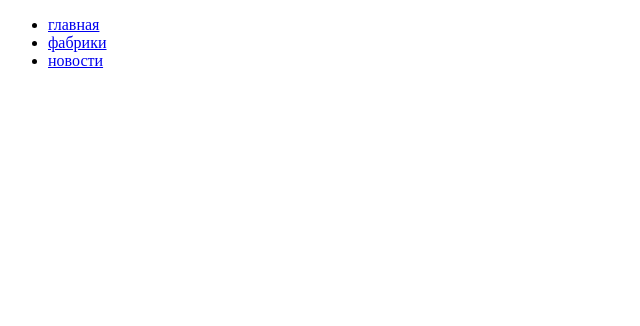
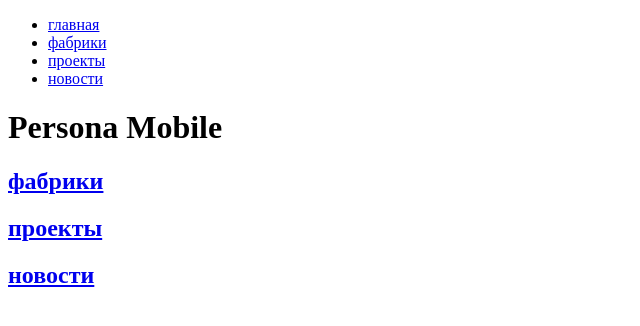
Before and after one commit to pocketguy/personamobile, a Nuxt app in the folder web/: page / in a window 1280 px wide. Shown: the top 326 px of the page, without its empty margins (0-640 px from the left). Built offline with nearby package versions, Linux system fonts and the light colour scheme.

Commit message:
added headers to all pages

```diff
--- a/web/layouts/default.vue
+++ b/web/layouts/default.vue
@@ -4,6 +4,7 @@
       <ul>
         <li><nuxt-link :to="{ name: 'index' }">главная</nuxt-link></li>
         <li><nuxt-link :to="{ name: 'фабрики' }">фабрики</nuxt-link></li>
+        <li><nuxt-link :to="{ name: 'проекты' }">проекты</nuxt-link></li>
         <li><nuxt-link :to="{ name: 'новости' }">новости</nuxt-link></li>
       </ul>
     </nav>
--- a/web/pages/index.vue
+++ b/web/pages/index.vue
@@ -1,7 +1,23 @@
 <template>
-  <div class="container"></div>
+  <div>
+    <h1>{{ title }}</h1>
+    <h2><nuxt-link :to="{ name: 'фабрики' }">фабрики</nuxt-link></h2>
+    <h2><nuxt-link :to="{ name: 'проекты' }">проекты</nuxt-link></h2>
+    <h2><nuxt-link :to="{ name: 'новости' }">новости</nuxt-link></h2>
+  </div>
 </template>
 
 <script>
-export default {}
+export default {
+  data() {
+    return {
+      title: 'Persona Mobile'
+    }
+  },
+  head() {
+    return {
+      title: this.title
+    }
+  }
+}
 </script>
--- a/web/pages/новости/index.vue
+++ b/web/pages/новости/index.vue
@@ -1,11 +1,17 @@
 <template>
   <div>
+    <h1>{{ title }}</h1>
     <ul>
       <li v-for="post of posts" :key="post.id">
         {{ post.title }}
-        <nuxt-link :to="{ name: 'новости-slug', params: { slug: post.slug } }"
-          >подробнее</nuxt-link
+        <nuxt-link
+          :to="{
+            name: 'новости-slug',
+            params: { slug: post.slug }
+          }"
         >
+          подробнее
+        </nuxt-link>
       </li>
     </ul>
   </div>
@@ -13,9 +19,19 @@
 
 <script>
 export default {
+  data() {
+    return {
+      title: 'Новости'
+    }
+  },
   async asyncData({ $axios }) {
     const posts = await $axios.$get('/posts/')
     return { posts }
+  },
+  head() {
+    return {
+      title: this.title
+    }
   }
 }
 </script>
--- a/web/pages/фабрики/index.vue
+++ b/web/pages/фабрики/index.vue
@@ -1,5 +1,6 @@
 <template>
   <div>
+    <h1>{{ title }}</h1>
     <ul>
       <li v-for="factory of factories" :key="factory.id">
         {{ factory.name }}
@@ -14,9 +15,19 @@
 
 <script>
 export default {
+  data() {
+    return {
+      title: 'Фабрики'
+    }
+  },
   async asyncData({ $axios }) {
     const factories = await $axios.$get('/factories/')
     return { factories }
+  },
+  head() {
+    return {
+      title: this.title
+    }
   }
 }
 </script>
```
